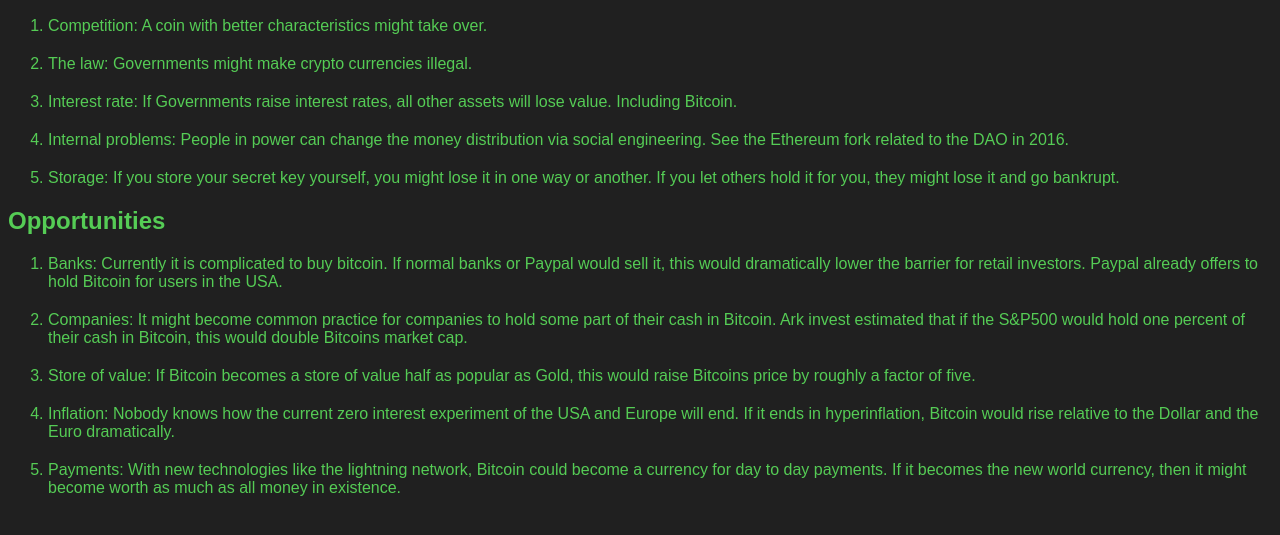
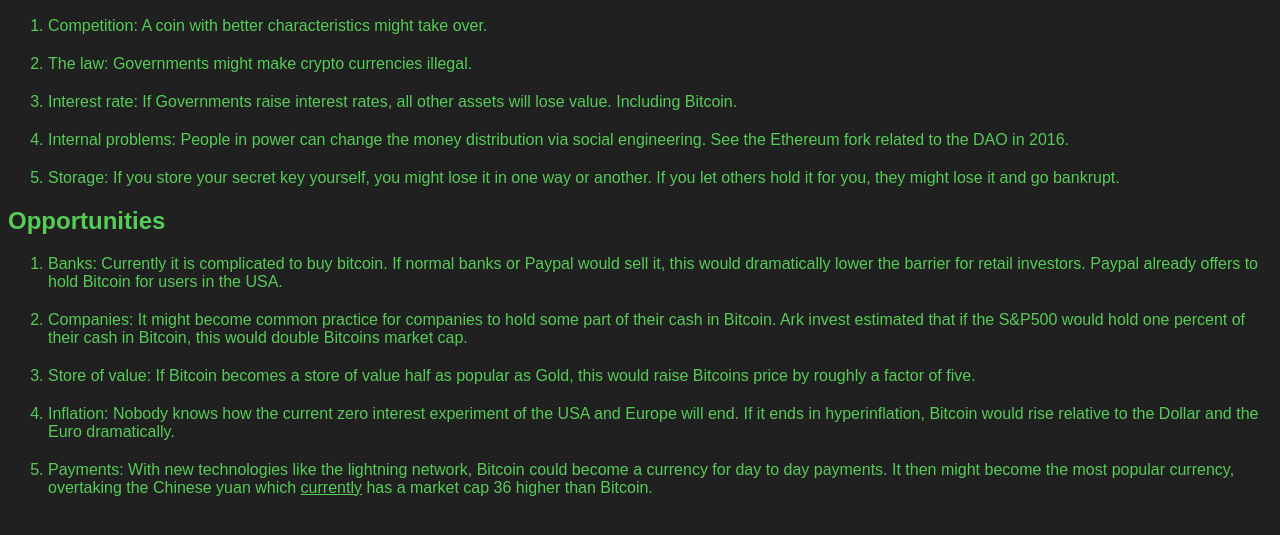
Before and after one commit to zenvestor/bitcoin, a plain HTML site: page index.html in a window 1280 px wide. Shown: the part 111-646 px from the top of the page. Drawn offline with Linux system fonts and the light colour scheme.

Commit message:
Updated the payments part

```diff
--- a/index.html
+++ b/index.html
@@ -10,7 +10,8 @@
 
 <style>
  body { background: #202020; color: #55cc55; font-family: arial; }
- li { margin-bottom: 20px; }
+ a    { color: #55cc55; }
+ li   { margin-bottom: 20px; }
 </style>
 
 <h1>Bitcoin: Threats and Opportunities</h1>
@@ -80,8 +81,10 @@
 <li>
  Payments: With new technologies like the lightning
  network, Bitcoin could become a currency for day to day
- payments. If it becomes the new world currency, then
- it might become worth as much as all money in existence.
+ payments. It then might become the most popular currency,
+ overtaking the Chinese yuan which
+ <a href="https://fiatmarketcap.com/">currently</a>
+ has a market cap 36 higher than Bitcoin.
 </li>
 
 </ol>
```
